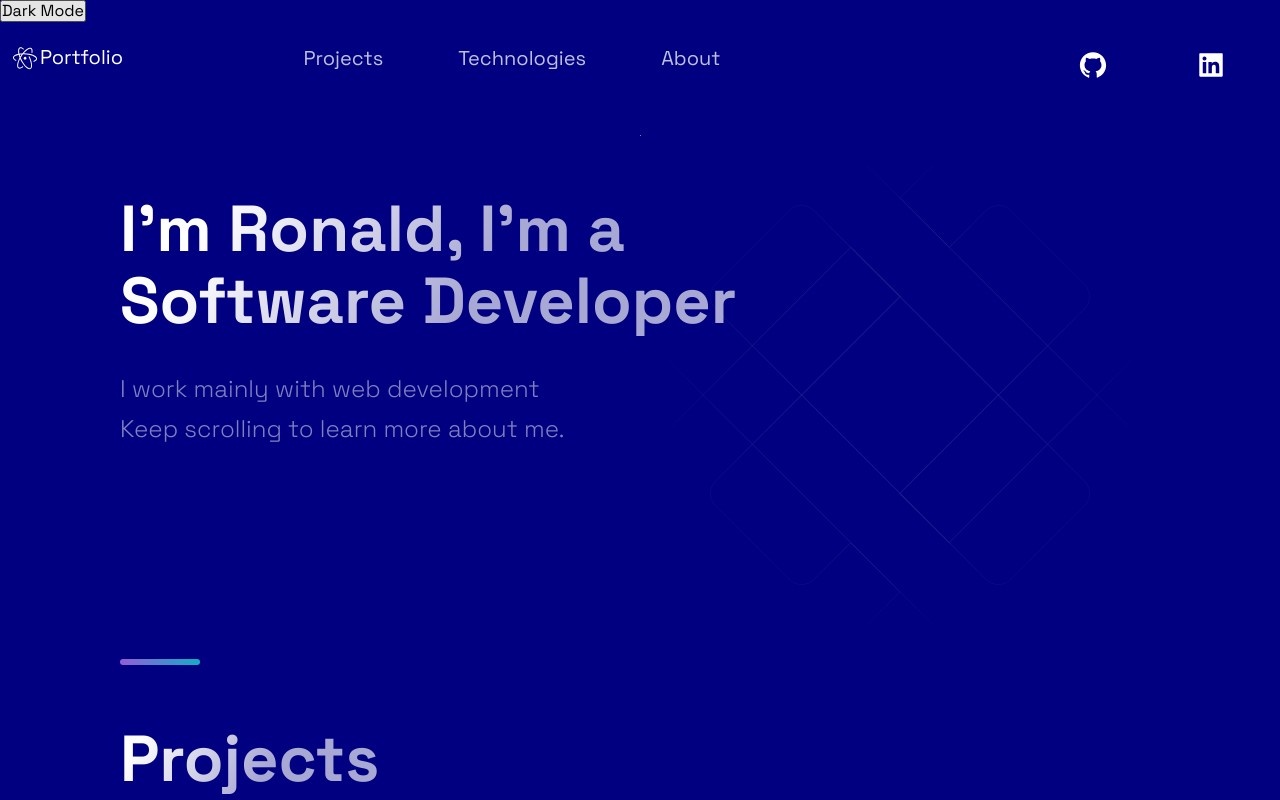
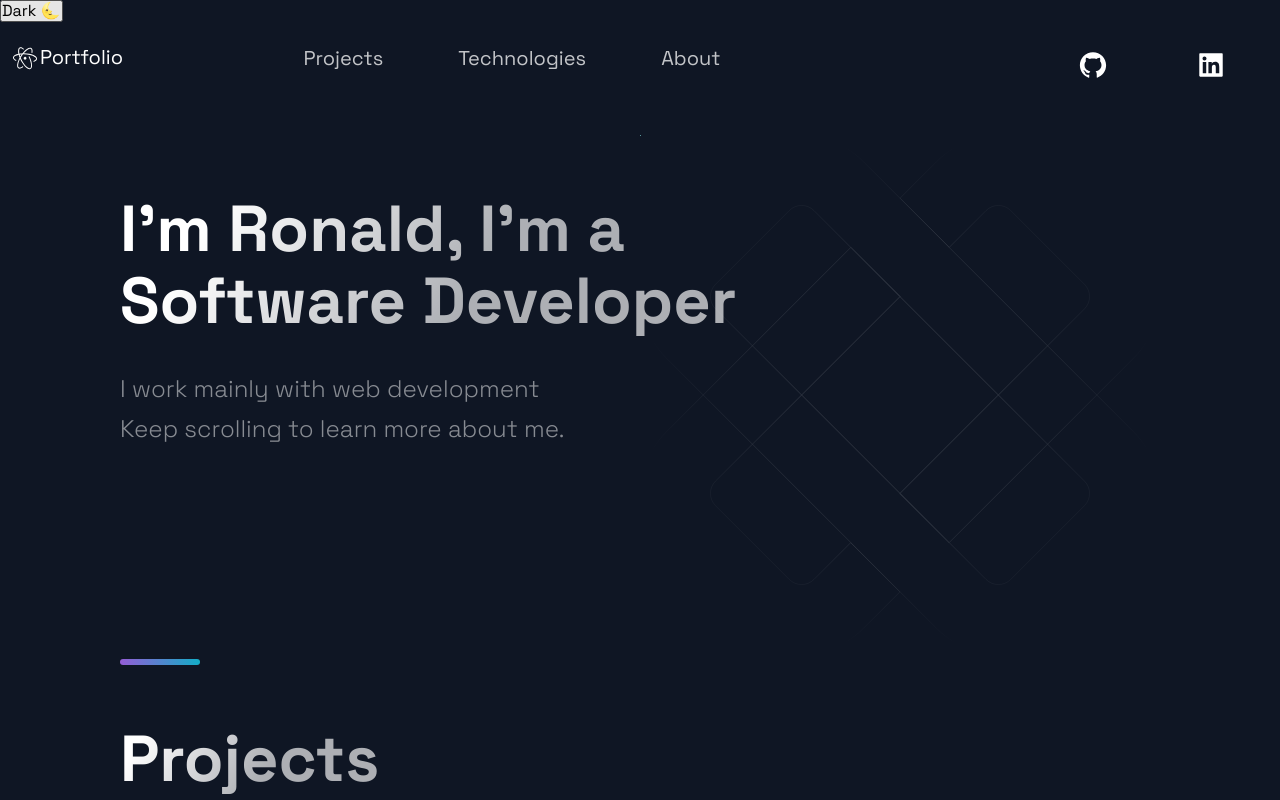
Before and after one commit to AnimateReality/Portfolio, a Next.js app: page / in a window 1280 px wide. Shown: the top 800 px of the page. Built offline with nearby package versions, Linux system fonts and the light colour scheme.

Commit message:
Update Dark Mode

```diff
--- a/src/pages/_app.js
+++ b/src/pages/_app.js
@@ -1,36 +1,37 @@
 import React, {useState } from "react";
 import Head from "next/head";
 import { ThemeProvider } from 'styled-components';
-
 import { darkTheme, lightTheme } from "../themes/default";
 import GlobalStyles from "../styles/globals";
+
+// this was here
 
 export default function App({ Component, pageProps }) {
 
   const [theme, setTheme ] = useState("light");
+  const isDarkTheme = theme === "dark";
   const themeToggler = () => {
     theme === "light" ? setTheme("dark") : setTheme("light");
   };
   const Mode = (props) => (
-    <button onClick={() => themeToggler()}>Dark Mode</button>
+    <button onClick={() => themeToggler()}>{isDarkTheme ?
+            <span aria-label="Light mode" role="img">Light 🌞</span> :
+            <span aria-label="Dark mode" role="img">Dark 🌜</span>}</button>
   );
 
-  const Theme = ({ children }) => (
-    <ThemeProvider theme={theme === "light" ? lightTheme : darkTheme}>
-      <GlobalStyles />
-      <Mode />
-      {children}
-    </ThemeProvider>
-  );
 
   return (
+    <ThemeProvider theme={theme === "light" ? lightTheme : darkTheme}>
     <>
+
       <Head>
         <title>Ronald Chittinappilly</title>
       </Head>
-      <Theme>
+
+      <GlobalStyles />
+      <Mode />
         <Component {...pageProps} />
-      </Theme>
     </>
+    </ThemeProvider>
   );
 }
--- a/src/themes/default.js
+++ b/src/themes/default.js
@@ -30,7 +30,7 @@
   // Colors for layout
   colors: {
     primary1: "hsl(204,23.8%,95.9%)",
-    background1: "navy",
+    background1: "#0F1624",
     accent1: "hsl(34.9,98.6%,72.9%)",
     button: "hsl(205.1,100%,36.1%)",
     background2: "hsl(232.7,27.3%,23.7%)",
```
